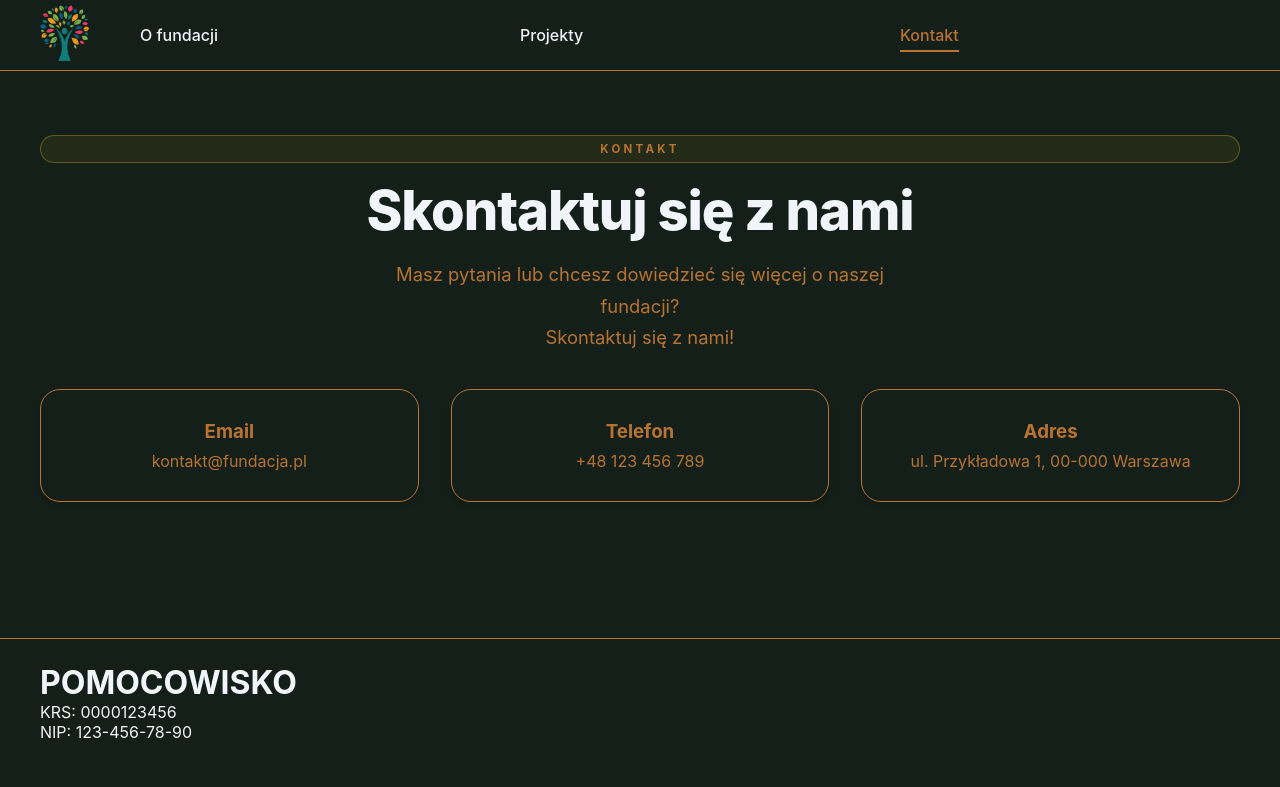
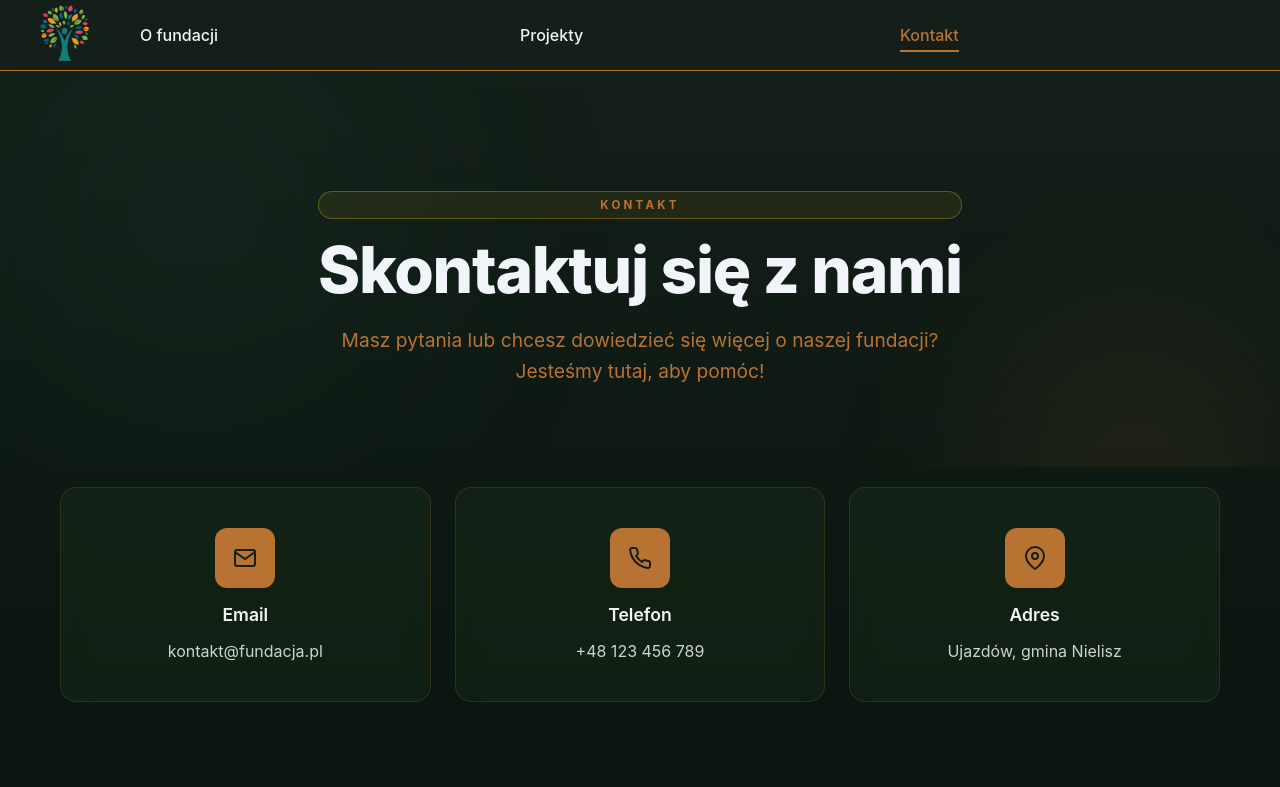
Before and after one commit to chudini-creator/pomocowisko, a React (Create React App) app: page /kontakt in a window 1280 px wide. Shown: the top 787 px of the page. Built offline with nearby package versions, Linux system fonts and the light colour scheme.

Commit message:
Zmiana contact page

```diff
--- a/src/pages/Contact/Contact.css
+++ b/src/pages/Contact/Contact.css
@@ -1,31 +1,187 @@
 .Contact {
-    height: auto;
-    background-color: var(--bg-surface);
+    width: 100%;
+    background: linear-gradient(180deg, var(--bg-surface) 0%, #0A1410 100%);
 }
 
-.Contact .ContactContent {
+.contact-hero {
+    position: relative;
+    padding: 120px 0 80px;
+    overflow: hidden;
+    display: flex;
+    align-items: center;
     justify-content: center;
+}
+
+.contact-blob {
+    position: absolute;
+    width: 600px;
+    height: 600px;
+    border-radius: 50%;
+    background: radial-gradient(circle, var(--primary-glow) 0%, transparent 70%);
+    filter: blur(80px);
+    opacity: 0.5;
+    animation: float 20s ease-in-out infinite;
+    z-index: 1;
+    left: -200px;
+    top: -100px;
+}
+
+.contact-blob-secondary {
+    width: 500px;
+    height: 500px;
+    background: radial-gradient(circle, rgba(184, 115, 51, 0.3) 0%, transparent 70%);
+    animation-delay: -10s;
+    animation-duration: 25s;
+    right: -150px;
+    left: auto;
+    top: 100px;
+}
+
+@keyframes float {
+    0%, 100% {
+        transform: translate(0, 0) scale(1);
+    }
+    33% {
+        transform: translate(100px, -50px) scale(1.1);
+    }
+    66% {
+        transform: translate(-50px, 50px) scale(0.9);
+    }
+}
+
+.contact-hero-content {
+    position: relative;
+    z-index: 2;
     text-align: center;
-    padding: 4rem 0;
+    max-width: 800px;
+    width: auto;
+    padding: 0 20px;
+    opacity: 0;
+    transform: translateY(40px);
+    transition: opacity 0.8s cubic-bezier(0.16, 1, 0.3, 1), transform 0.8s cubic-bezier(0.16, 1, 0.3, 1);
+}
+
+.contact-hero-content-visible {
+    opacity: 1;
+    transform: translateY(0);
+}
+
+.contact-hero-title {
+    font-size: clamp(2.5rem, 5vw, 4rem);
+    font-weight: 800;
+    color: var(--text-main);
+    margin-bottom: 20px;
+    letter-spacing: -0.02em;
+    line-height: 1.1;
+    width: auto;
+}
+
+.contact-hero-subtitle {
+    font-size: clamp(1rem, 1.5vw, 1.2rem);
+    color: var(--accent);
+    line-height: 1.6;
+    max-width: 600px;
+    width: auto;
+    margin: 0 auto;
+}
+
+.contact-container {
+    max-width: 1200px;
+    width: auto;
+    margin: 20px auto 0 auto;
+    padding: 0 20px 100px;
+}
+
+.contact-info {
+    display: grid;
+    grid-template-columns: repeat(auto-fit, minmax(280px, 1fr));
+    gap: 24px;
+    width: auto;
+}
+
+.contact-card {
     display: flex;
     flex-direction: column;
-    gap: 3rem;
+    align-items: center;
+    gap: 16px;
+    padding: 40px 24px;
+    background: rgba(27, 59, 29, 0.3);
+    backdrop-filter: blur(16px);
+    -webkit-backdrop-filter: blur(16px);
+    border: 1px solid rgba(184, 115, 51, 0.2);
+    border-radius: 16px;
+    transition: all 0.4s cubic-bezier(0.16, 1, 0.3, 1);
+    position: relative;
+    overflow: hidden;
+    width: auto;
+}
+
+.contact-card::before {
+    content: '';
+    position: absolute;
+    top: 0;
+    left: 0;
+    width: 100%;
+    height: 100%;
+    background: linear-gradient(135deg, transparent, rgba(184, 115, 51, 0.1));
+    opacity: 0;
+    transition: opacity 0.4s ease;
+}
+
+.contact-card:hover {
+    border-color: var(--accent);
+    transform: translateY(-8px);
+    box-shadow: 0 16px 48px rgba(184, 115, 51, 0.2);
+}
+
+.contact-card:hover::before {
+    opacity: 1;
+}
+
+.contact-icon {
+    width: 60px;
+    height: 60px;
+    display: flex;
+    align-items: center;
+    justify-content: center;
+    background: var(--accent);
+    border-radius: 12px;
+    color: var(--bg-surface);
+    transition: all 0.3s ease;
+}
+
+.contact-card:hover .contact-icon {
+    transform: scale(1.1) rotate(5deg);
+}
+
+.contact-card h3 {
+    font-size: 1.1rem;
+    font-weight: 600;
+    color: var(--text-main);
+    margin: 0;
+    width: auto;
+}
+
+.contact-card p,
+.contact-card a {
+    font-size: 1rem;
+    color: rgba(255, 255, 255, 0.8);
+    margin: 0;
+    text-decoration: none;
+    transition: color 0.3s ease;
+    width: auto;
+}
+
+.contact-card a:hover {
     color: var(--accent);
 }
 
-.Contact .ContactContent .ContactInfo{
-    display: grid;
-    grid-template-columns: repeat(auto-fit, minmax(250px, 1fr));
-    gap: 2rem;
-    justify-items: center;
+@media (max-width: 768px) {
+    .contact-hero {
+        padding: 80px 0 60px;
+    }
+
+    .contact-info {
+        grid-template-columns: 1fr;
+    }
 }
-.Contact .ContactContent .ContactInfo .ContactInfoItem {
-    display: flex;
-    flex-direction: column;
-    align-items: center;
-    gap: 0.5rem;
-    padding: 30px;
-    box-shadow: 0 4px 6px rgba(0, 0, 0, 0.1);
-    border-radius: 20px;
-    border: 1px solid var(--accent);
-}
--- a/src/pages/Contact/Contact.jsx
+++ b/src/pages/Contact/Contact.jsx
@@ -1,34 +1,65 @@
 import './Contact.css';
-import {useInView} from 'react-intersection-observer';
+import { useInView } from 'react-intersection-observer';
+
 function Contact() {
     const [ref, inView] = useInView({
         triggerOnce: true,
         threshold: 0.1
     });
+
     return (
-        <div className="Contact ">
-            <div className='ContactContent content'>
-                <div className={`HeaderText content${inView ? " HeaderText--visible" : ""}`} ref={ref}>
+        <div className="Contact">
+            <div className="contact-hero">
+                <div className="contact-blob" />
+                <div className="contact-blob contact-blob-secondary" />
+
+                <div className={`contact-hero-content${inView ? " contact-hero-content-visible" : ""}`} ref={ref}>
                     <span className='eyebrow'>Kontakt</span>
-                    <h2 className='HeaderTitle'>Skontaktuj się z nami</h2>
-                    <p className='HeaderTitleSub'>Masz pytania lub chcesz dowiedzieć się więcej o naszej fundacji? <br /> Skontaktuj się z nami!</p>
-                    <div className='ContactInfo'>
-                        <div className='ContactInfoItem'>
-                            <h3>Email</h3>
-                            <p>kontakt@fundacja.pl</p>
+                    <h1 className='contact-hero-title'>Skontaktuj się z nami</h1>
+                    <p className='contact-hero-subtitle'>
+                        Masz pytania lub chcesz dowiedzieć się więcej o naszej fundacji?
+                        <br /> Jesteśmy tutaj, aby pomóc!
+                    </p>
+                </div>
+            </div>
+
+            <div className='contact-container content'>
+                <div className='contact-info'>
+                    <div className='contact-card'>
+                        <div className='contact-icon'>
+                            <svg width="24" height="24" viewBox="0 0 24 24" fill="none" stroke="currentColor" strokeWidth="2">
+                                <path d="M4 4h16c1.1 0 2 .9 2 2v12c0 1.1-.9 2-2 2H4c-1.1 0-2-.9-2-2V6c0-1.1.9-2 2-2z" />
+                                <polyline points="22,6 12,13 2,6" />
+                            </svg>
                         </div>
-                        <div className='ContactInfoItem'>
-                            <h3>Telefon</h3>
-                            <p>+48 123 456 789</p>
+                        <h3>Email</h3>
+                        <a href="mailto:kontakt@fundacja.pl">kontakt@fundacja.pl</a>
+                    </div>
+
+                    <div className='contact-card'>
+                        <div className='contact-icon'>
+                            <svg width="24" height="24" viewBox="0 0 24 24" fill="none" stroke="currentColor" strokeWidth="2">
+                                <path d="M22 16.92v3a2 2 0 0 1-2.18 2 19.79 19.79 0 0 1-8.63-3.07 19.5 19.5 0 0 1-6-6 19.79 19.79 0 0 1-3.07-8.67A2 2 0 0 1 4.11 2h3a2 2 0 0 1 2 1.72 12.84 12.84 0 0 0 .7 2.81 2 2 0 0 1-.45 2.11L8.09 9.91a16 16 0 0 0 6 6l1.27-1.27a2 2 0 0 1 2.11-.45 12.84 12.84 0 0 0 2.81.7A2 2 0 0 1 22 16.92z" />
+                            </svg>
                         </div>
-                        <div className='ContactInfoItem'>
-                            <h3>Adres</h3>
-                            <p>ul. Przykładowa 1, 00-000 Warszawa</p>
+                        <h3>Telefon</h3>
+                        <a href="tel:+48123456789">+48 123 456 789</a>
+                    </div>
+
+                    <div className='contact-card'>
+                        <div className='contact-icon'>
+                            <svg width="24" height="24" viewBox="0 0 24 24" fill="none" stroke="currentColor" strokeWidth="2">
+                                <path d="M21 10c0 7-9 13-9 13s-9-6-9-13a9 9 0 0 1 18 0z" />
+                                <circle cx="12" cy="10" r="3" />
+                            </svg>
                         </div>
+                        <h3>Adres</h3>
+                        <p>Ujazdów, gmina Nielisz</p>
                     </div>
                 </div>
             </div>
         </div>
-    )
+    );
 }
+
 export default Contact;
```
